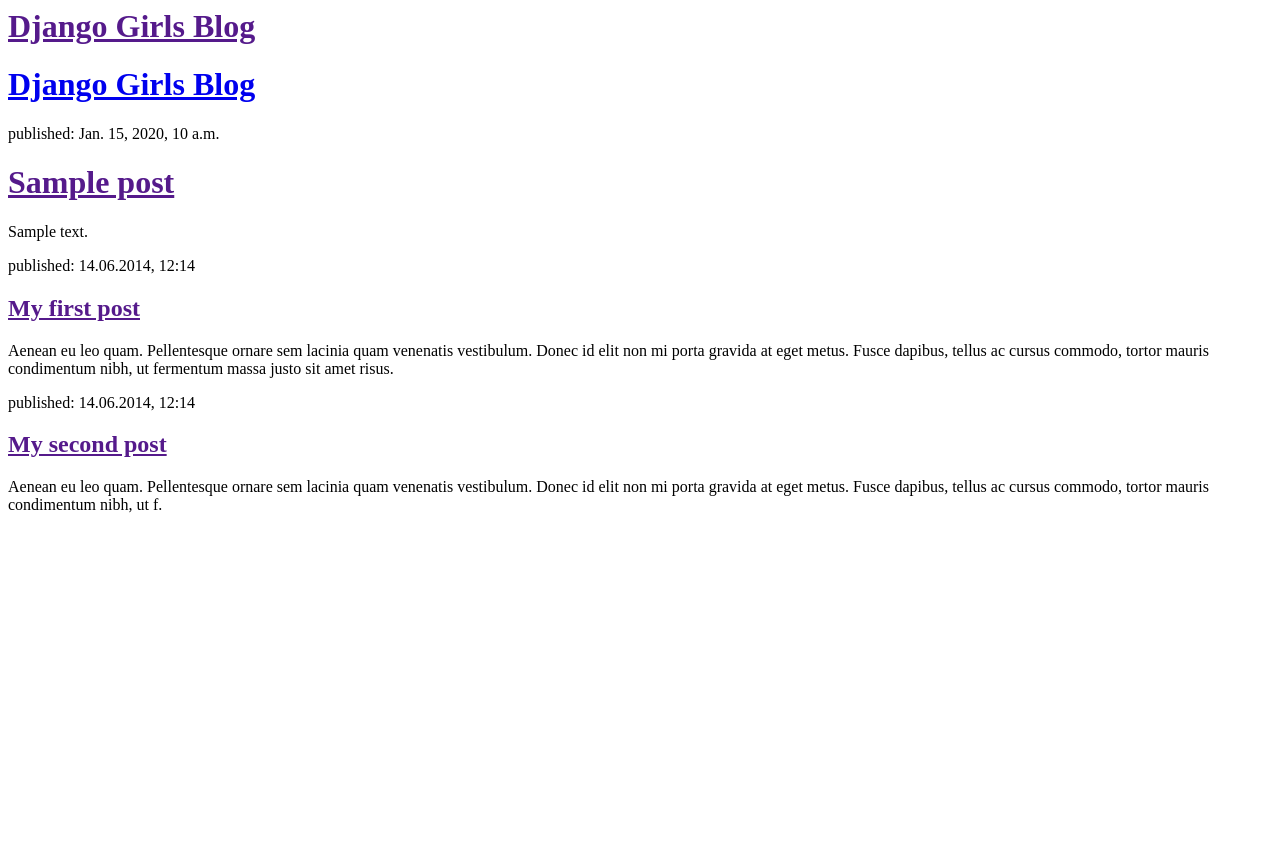
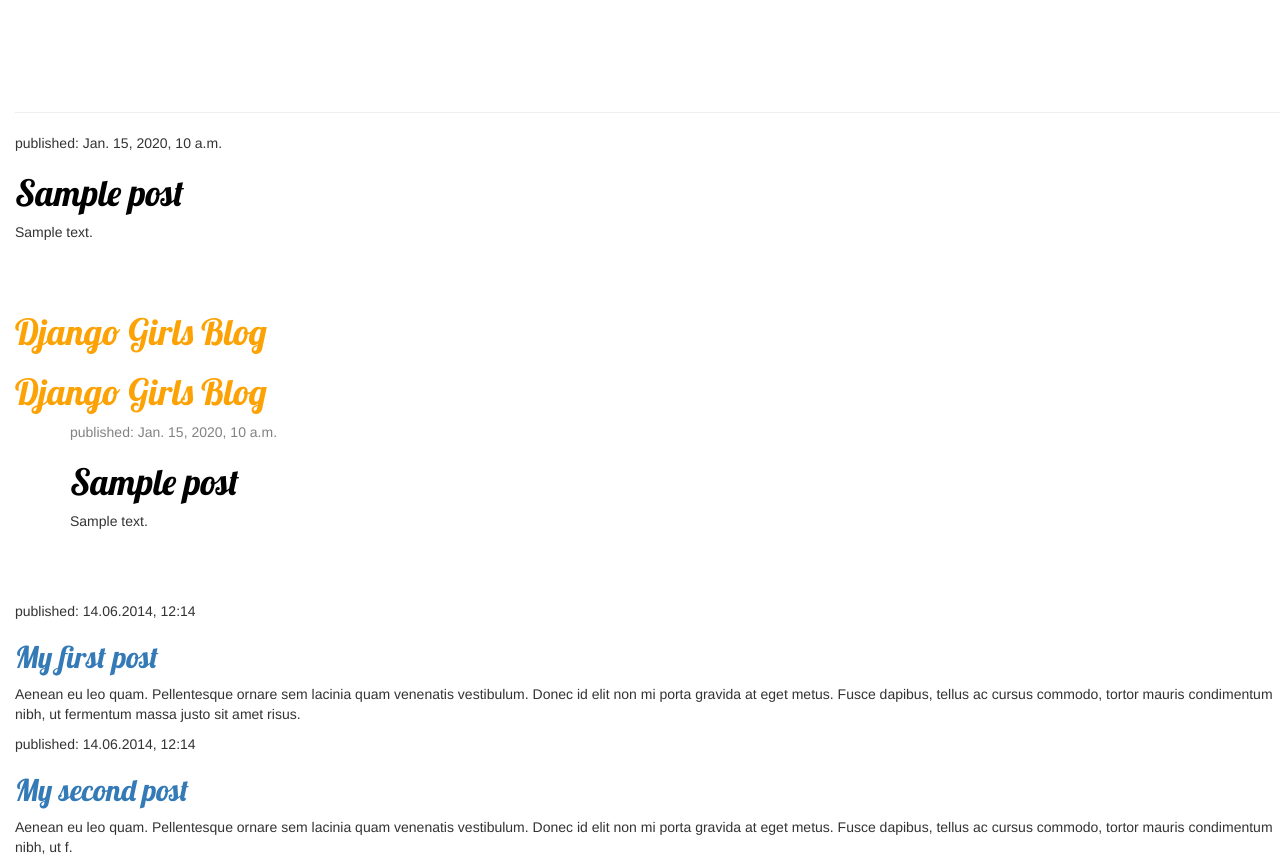
Before and after one commit to AngieSanchez/my-first-blog, a Django app: template blog/templates/blog/post_list.html in a window 1280 px wide. Before the commit the page ends 513 px from the top, so only its background shows below. Run offline with Django 3.2, Linux system fonts and the light colour scheme; the template is opened without the code that fills it: values that come from a table or form of the project are taken from there, others are empty; tables that the repository leaves empty hold one stand-in row (values such as "Sample post"); some libraries are stand-ins or nearby versions.

Commit message:
Modified templates to display posts from database.

```diff
--- /dev/null
+++ b/blog/static/css/blog.css
@@ -0,0 +1,61 @@
+h1 a {
+    color: #FCA205;
+}
+
+body {
+    padding-left: 15px;
+}
+
+h1 a {
+    color: #FCA205;
+    font-family: 'Lobster';
+}
+
+<a href="https://en.wikipedia.org/wiki/Django" class="external_link" id="link_to_wiki_page">
+
+.page-header {
+    background-color: #ff9400;
+    margin-top: 0;
+    padding: 20px 20px 20px 40px;
+}
+
+.page-header h1, .page-header h1 a, .page-header h1 a:visited, .page-header h1 a:active {
+    color: #ffffff;
+    font-size: 36pt;
+    text-decoration: none;
+}
+
+.content {
+    margin-left: 40px;
+}
+
+h1, h2, h3, h4 {
+    font-family: 'Lobster', cursive;
+}
+
+.date {
+    color: #828282;
+}
+
+.save {
+    float: right;
+}
+
+.post-form textarea, .post-form input {
+    width: 100%;
+}
+
+.top-menu, .top-menu:hover, .top-menu:visited {
+    color: #ffffff;
+    float: right;
+    font-size: 26pt;
+    margin-right: 20px;
+}
+
+.post {
+    margin-bottom: 70px;
+}
+
+.post h1 a, .post h1 a:visited {
+    color: #000000;
+}
--- a/blog/templates/blog/post_list.html
+++ b/blog/templates/blog/post_list.html
@@ -1,8 +1,21 @@
+{% load staticfiles %}
 <html>
     <head>
         <title>Django Girls blog</title>
+        <link href="//fonts.googleapis.com/css?family=Lobster&subset=latin,latin-ext" rel="stylesheet" type="text/css">
+        <link rel="stylesheet" href="//maxcdn.bootstrapcdn.com/bootstrap/3.2.0/css/bootstrap.min.css">
+        <link rel="stylesheet" href="//maxcdn.bootstrapcdn.com/bootstrap/3.2.0/css/bootstrap-theme.min.css">
+        <link rel="stylesheet" href="{% static 'css/blog.css' %}">
     </head>
     <body>
+      <div class="page-header">
+    <h1><a href="/">Django Girls Blog</a></h1>
+</div>
+        <div class="post">
+            <p>published: {{ post.published_date }}</p>
+            <h1><a href="">{{ post.title }}</a></h1>
+            <p>{{ post.text|linebreaksbr }}</p>
+</div>
         <div>
             <h1><a href="">Django Girls Blog</a></h1>
         </div>
@@ -10,13 +23,21 @@
     <h1><a href="/">Django Girls Blog</a></h1>
 </div>
 
-{% for post in posts %}
-    <div>
-        <p>published: {{ post.published_date }}</p>
-        <h1><a href="">{{ post.title }}</a></h1>
-        <p>{{ post.text|linebreaksbr }}</p>
+<div class="content container">
+    <div class="row">
+        <div class="col-md-8">
+            {% for post in posts %}
+                <div class="post">
+                    <div class="date">
+                        <p>published: {{ post.published_date }}</p>
+                    </div>
+                    <h1><a href="">{{ post.title }}</a></h1>
+                    <p>{{ post.text|linebreaksbr }}</p>
+                </div>
+            {% endfor %}
+        </div>
     </div>
-{% endfor %}
+</div>
         <div>
             <p>published: 14.06.2014, 12:14</p>
             <h2><a href="">My first post</a></h2>
```
Also changed, not shown: blog2/static/css/blog.css (added, +60 -0 lines), blog2/templates/blog/post_list.html (+22 -1 lines).
